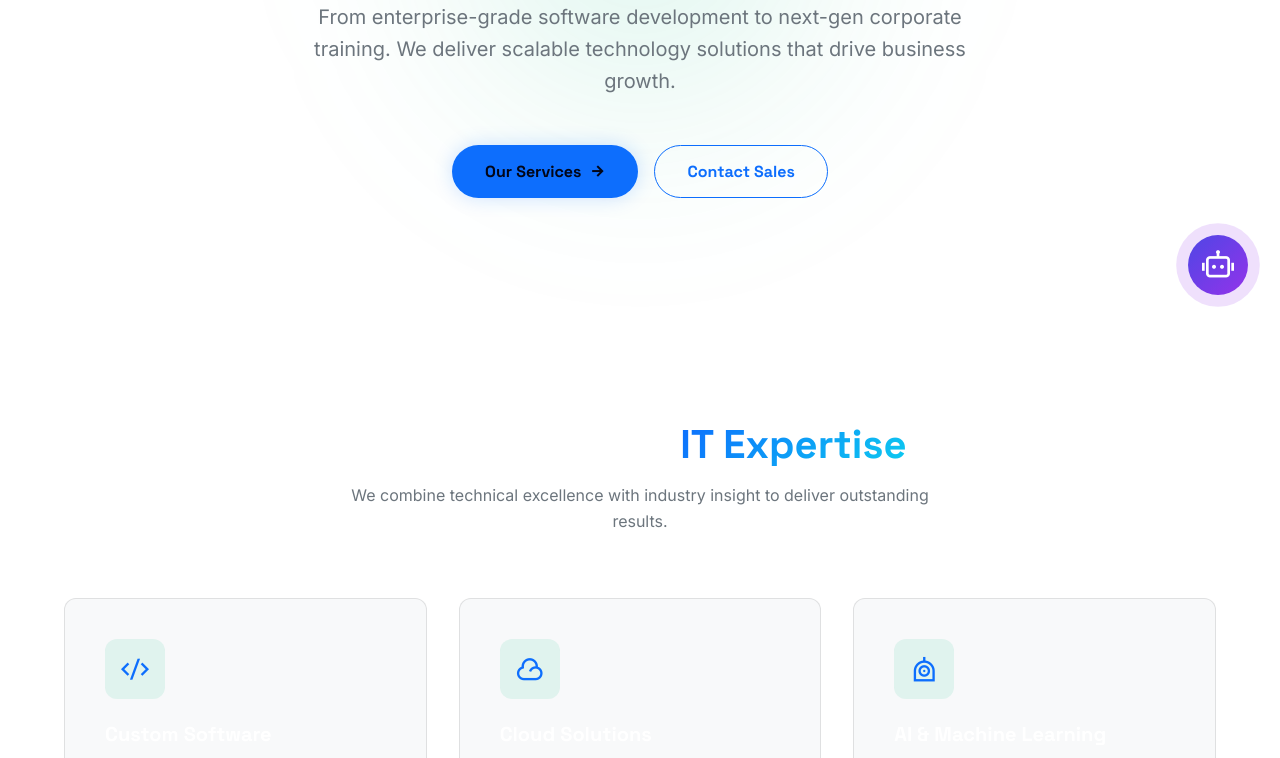
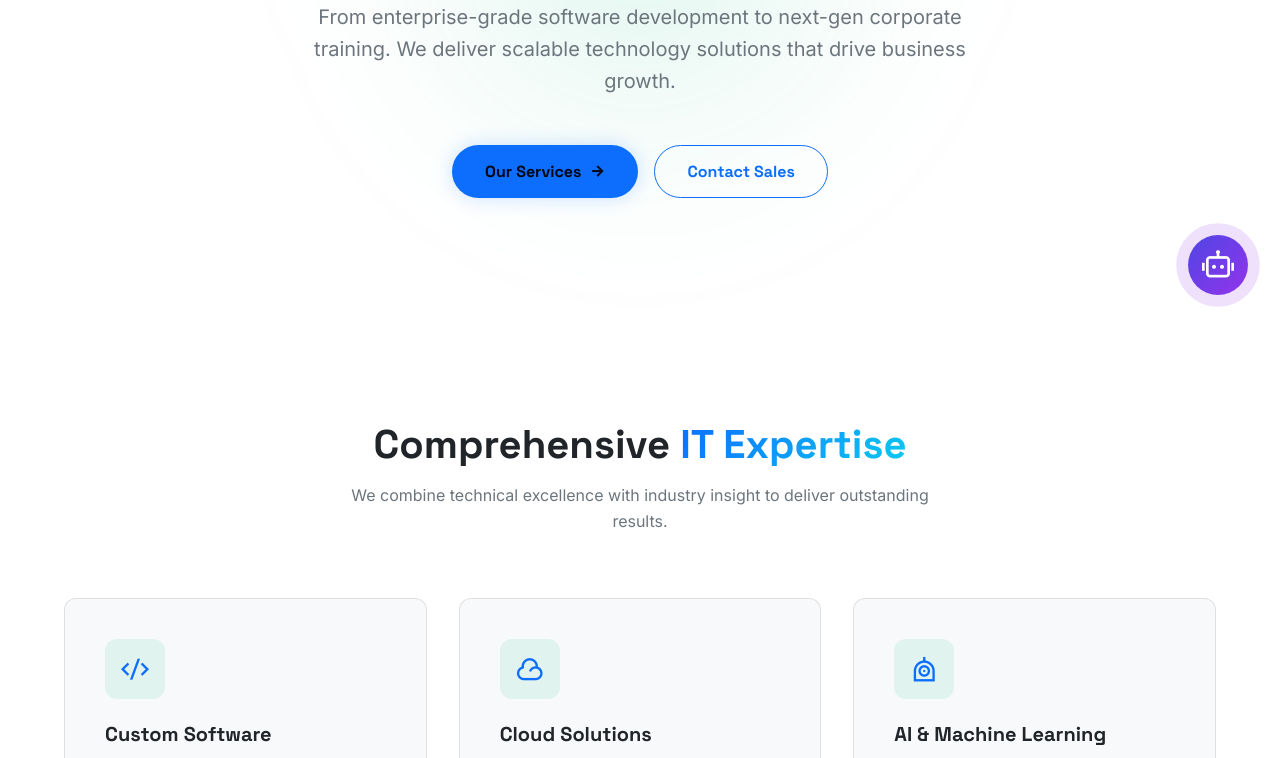
Before and after one commit to learncorpin/learncorp, a website: page index.html in a window 1280 px wide. Shown: the part 473-1231 px from the top of the page. Drawn offline with nearby package versions, Linux system fonts and the light colour scheme.

Commit message:
Fix text visibility: headings color and black text

```diff
--- a/style.css
+++ b/style.css
@@ -63,7 +63,7 @@ h5,
 h6 {
     font-family: 'Space Grotesk', sans-serif;
     line-height: 1.1;
-    color: white;
+    color: var(--text-main);
 }
 
 a {
```
